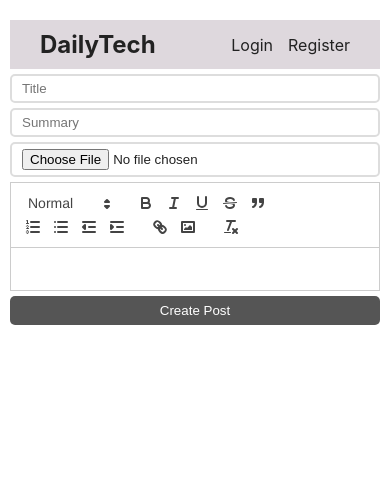
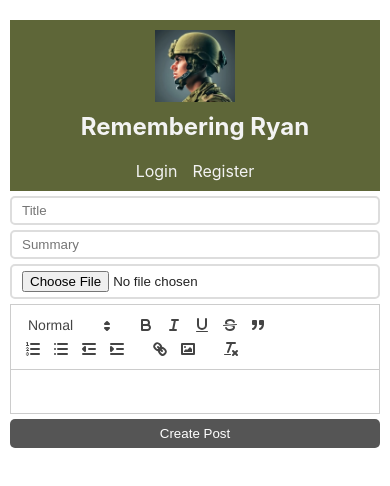
Before and after one commit to LeeadJ/mern-blog-project, a React (Create React App) app in the folder client/: page /create in a window 390 px wide. Shown: the top 486 px of the page. Built offline with nearby package versions, Linux system fonts and the light colour scheme; no server answers.

Commit message:
changed theme

```diff
--- a/client/src/App.css
+++ b/client/src/App.css
@@ -4,6 +4,7 @@
 
 body {
   color: #222;
+
 }
 
 img {
@@ -15,16 +16,28 @@ main {
   padding: 10px;
   max-width: 800px;
   margin: 0 auto;
+
 }
 
 .header-bar  {
-  background-color: rgb(222, 216, 221);
+  background-color: #5E6638;
   padding: 10px 30px;
   display: flex;
   justify-content: space-between;
   margin-top: 10px;
   margin-bottom: 5px;
   align-items: center;
+  color: rgb(243, 243, 243);
+}
+.logo-container {
+  display: flex;
+  align-items: center;
+  gap: 10px;
+}
+
+.logo-image {
+  width: 50px;
+  height: auto;
 }
 
 header a{
@@ -37,6 +50,23 @@ header a{
   font-size: 1.5rem;
 }
 
+@media (max-width: 768px) {
+  .header-bar {
+    flex-direction: column;
+    padding: 10px 15px;
+  }
+  .logo-container {
+    flex-direction: column;
+    align-items: center;
+    margin-bottom: 10px;
+  }
+  .logo-image {
+    width: 80px;
+  }
+  nav {
+    margin-top: 10px;
+  }
+}
 .hello-user {
   font-weight: bold;
 }
@@ -52,6 +82,8 @@ div.post {
   /* grid-template-columns: 0.9fr 1.1fr; */
   gap: 20px;
   margin-bottom: 30px;
+  border-bottom: 2px solid rgb(239, 241, 241);
+  padding-bottom: 10px;
 }
 
 @media screen and (min-width: 768px){
@@ -119,11 +151,11 @@ form.login h1, form.register h1 {
   text-align: center;
 }
 
-div.post-page div.image {
+/* div.post-page div.image {
     max-height: 400px;
     display: flex;
     overflow: hidden;
-}
+} */
 div.post-page div.image img {
   object-fit: cover;
   object-position: center center;
--- a/client/src/Components/Header.js
+++ b/client/src/Components/Header.js
@@ -34,9 +34,12 @@ function Header() {
 
   return (
     <header className='header-bar'>
-      <Link to="/" className="logo">DailyTech</Link>
-      <span className='hello-user'>{username ? `Hello ${username}` : ''}</span>
-      <nav>
+      <div className='logo-container'>
+        <img src='/ryan.jpeg' alt='logo' className='logo-image'/>
+        <Link to="/" className="logo">Remembering Ryan</Link>
+      </div>
+      <span className='hello-user'>{username ? `Hello, ${username}.` : ''}</span>
+      <nav className='links'>
         {username && (
           <>
             <Link to="/create">Create Post</Link>
```
Also changed, not shown: client/public/ryan.jpeg (added), 9 other files (tests, documents, lock files or other folders).
